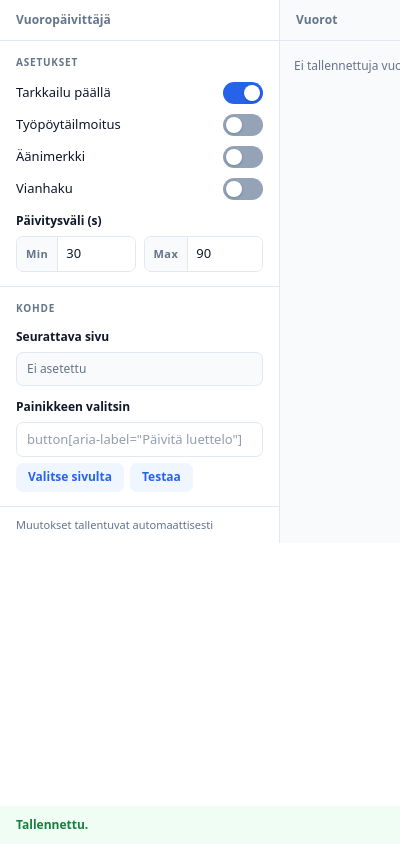
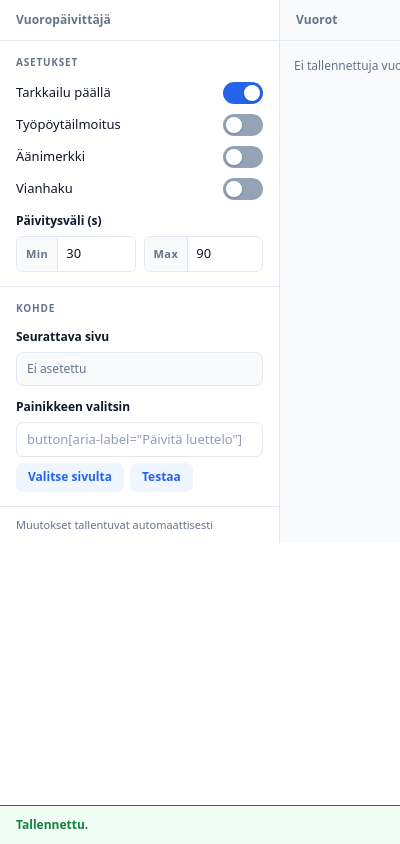
Before and after one commit to cniska/vuoropaivittaja, a browser extension: page popup.html in a window 400 px wide. Both pictures are taken after a click on the label "Tarkkailu päällä". Shown: the top 844 px of the page. Drawn offline with Linux system fonts and the light colour scheme.

Commit message:
style: add top border to toast for visual separation

```diff
--- a/popup.css
+++ b/popup.css
@@ -294,6 +294,7 @@ button:disabled { opacity: 0.45; cursor: default; }
   padding: 10px 16px;
   font-size: 12px;
   font-weight: 600;
+  border-top: 1px solid currentColor;
   opacity: 0;
   transform: translateY(100%);
   transition: opacity var(--transition), transform var(--transition);
```
